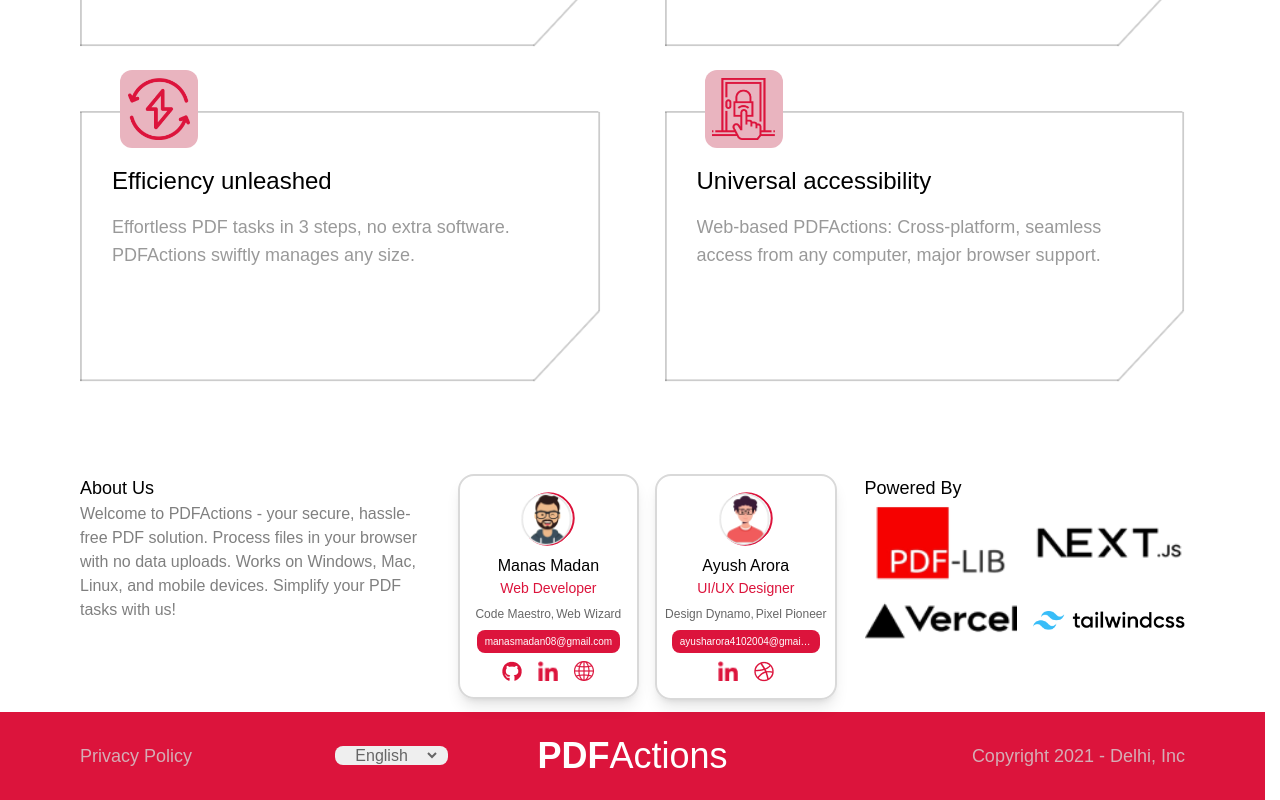
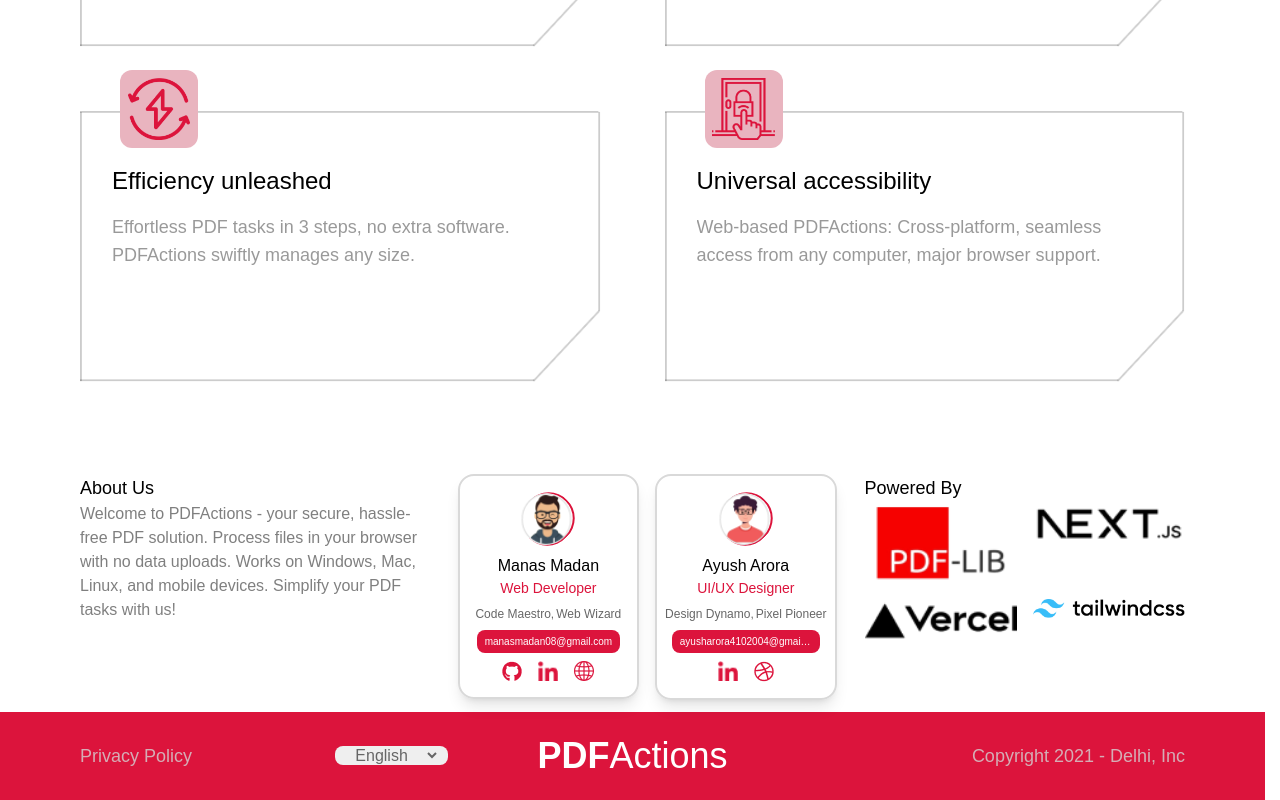
Before and after one commit to ManasMadan/PDFActions, a Next.js app: page /en/ in a window 1280 px wide. Shown: the part 1951-2751 px from the top of the page. Built offline with nearby package versions, Linux system fonts and the light colour scheme; a web font is replaced by a local one.

Commit message:
Improved Accessibility

```diff
--- a/src/components/Footer.jsx
+++ b/src/components/Footer.jsx
@@ -27,20 +27,15 @@ async function FooterTop({ lang }) {
           <h1 className="text-lg">{home_page.footer.top.powered_by}</h1>
           <ul className="grid grid-cols-4 gap-4 sm:grid-cols-1 md:grid-cols-2">
             {powered_by.map(({ link, image }) => (
-              <Link
-                href={link}
-                className="flex justify-end"
-                key={image}
-                target="_blank"
-              >
-                <li className="w-full">
+              <li className="w-full" key={image}>
+                <Link href={link} className="flex justify-end" target="_blank">
                   <img
                     src={`/images/powered_by/${image}.png`}
                     className="h-full w-full object-contain"
                     alt={image}
                   />
-                </li>
-              </Link>
+                </Link>
+              </li>
             ))}
           </ul>
         </div>
--- a/src/components/LanguageSelector.jsx
+++ b/src/components/LanguageSelector.jsx
@@ -18,10 +18,11 @@ export default function LanguageSelector() {
   return (
     <>
       <label htmlFor="language_selector" className="hidden">
-        Option name
+        Select Language
       </label>
 
       <select
+        aria-label="Select Language"
         id="language_selector"
         className="rounded-lg border-r-8 border-transparent px-4 text-[#666666]"
         onChange={(e) => router.push(redirectedPathName(e.target.value))}
```
